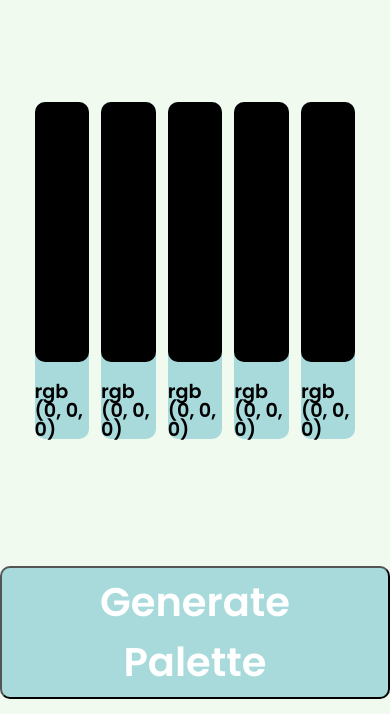
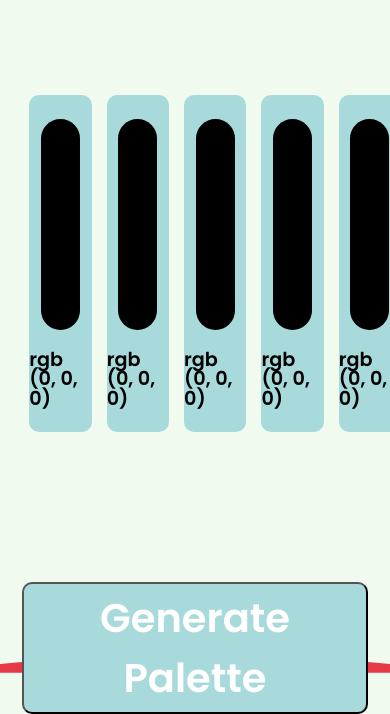
Before and after one commit to J-Wil21/colorPalette, a plain HTML site: page index.html in a window 390 px wide. Shown: the part 171-885 px from the top of the page. Drawn offline with Linux system fonts and the light colour scheme.

Commit message:
Modifying flexbox

```diff
--- a/index.html
+++ b/index.html
@@ -17,30 +17,33 @@
 
     <!-- <p>Color <span id="color"></span>copied to your clipboard</p> -->
     <h1> Random Palette Generator</h1>
-    <main class="flex-container">
+    <main >
+        <div class="flex-container">
+        <div id="box" class="color-Container ">
+            <div id="displayColor"></div>
+            <p id="colorNum"> rgb (0, 0, 0)</p>
+        </div>
+        <div id="box" class="color-Container ">
+            <div id="displayColor"></div>
+            <p id="colorNum"> rgb (0, 0, 0)</p>
+        </div>
+        <div id="box" class="color-Container ">
+            <div id="displayColor"></div>
+            <p id="colorNum"> rgb (0, 0, 0)</p>
+        </div>
+        <div id="box" class="color-Container ">
+            <div id="displayColor"></div>
+            <p id="colorNum"> rgb (0, 0, 0)</p>
+        </div>
         <div id="box" class="color-Container">
             <div id="displayColor"></div>
             <p id="colorNum"> rgb (0, 0, 0)</p>
         </div>
-        <div class="color-Container">
-            <div id="displayColor"></div>
-            <p id="colorNum"> rgb (0, 0, 0)</p>
-        </div>
-        <div class="color-Container">
-            <div id="displayColor"></div>
-            <p id="colorNum"> rgb (0, 0, 0)</p>
-        </div>
-        <div class="color-Container">
-            <div id="displayColor"></div>
-            <p id="colorNum"> rgb (0, 0, 0)</p>
-        </div>
-        <div class="color-Container">
-            <div id="displayColor"></div>
-            <p id="colorNum"> rgb (0, 0, 0)</p>
-        </div>
-
+    </div>
+    <div>
+        <button>Generate Palette</button>
+    </div>
     </main>
-    <button>Generate Palette</button>
     <svg class="wave-2" xmlns="http://www.w3.org/2000/svg" viewBox="0 0 1440 320"><path fill="#e63946" fill-opacity="1" d="M0,288L60,282.7C120,277,240,267,360,245.3C480,224,600,192,720,192C840,192,960,224,1080,245.3C1200,267,1320,277,1380,282.7L1440,288L1440,320L1380,320C1320,320,1200,320,1080,320C960,320,840,320,720,320C600,320,480,320,360,320C240,320,120,320,60,320L0,320Z"></path></svg>
     <script src="app.js"></script>
 </body>
--- a/style.css
+++ b/style.css
@@ -9,12 +9,12 @@ body {
     background-color: #f1faee;
 
 }
-.black{
+/* .black{
     position: absolute;
     z-index:5;
     top: 0;
     bottom: 0;
-}
+} */
 
 
 h1 {
@@ -38,13 +38,20 @@ h1 {
 }
 
 /* container styling */
-main {
-    width: 80vw;
-    height: 70vh;
+main{
+    display: flex;
+    flex-direction: column;
+    align-items: center;
+    row-gap: 0px;
+}
+.flex-container {
+    width: 85vw;
+    height: 73vh;
     display: flex;
     flex-direction: row;
     justify-content: center;
     align-items: center;
+    flex-wrap: wrap;
 }
 
 .color-Container {
@@ -110,3 +117,84 @@ button:active{
     transition: ease-in 0.01s;
     color: #fff;
 }
+
+@media screen and (max-width: 1200px) {
+    body {
+    }
+    h1 {
+        text-align: center;
+        font-size: 2.7em;
+        color: #f1faee;
+        margin-top: 50px;
+        font-family: 'Poppins', sans-serif;
+    }
+
+    .flex-container {
+        width: 85vw;
+        height: 73vh;
+        display: flex;
+        flex-direction: column;
+        justify-content: center;
+        align-items: center;
+
+    }
+
+
+.color-Container {
+    width: 16vw;
+    height: 40vh;
+    margin-right: 15px;
+    margin-bottom: 20px;
+    flex-direction: column;
+    transition: ease-in 0.3s;
+}
+
+.color-Container:hover {
+    box-shadow: #1d3557 0 0 50px 7px;
+    width: 17vw;
+    height: 41vh;
+    background-color: #94bcbd;
+}
+
+.color-Container:nth-child(5) {
+    margin-right: 0px;
+}
+
+#displayColor {
+    width: 10vw;
+    height: 25vh;
+    border-radius: 50px;
+}
+
+#colorNum {
+    font-size: 1.2em;
+    font-weight: 600;
+}
+
+/*Bottom section*/
+
+button {
+    padding: 1.2% 7%;
+    border-radius: 10px;
+    background-color: #a8dadc;
+    color: #fff;
+    font-size: 40px;
+    font-weight: 600;
+    transition: ease-in 0.2s;
+}
+
+button:hover {
+    padding: 1.4% 7.2%;
+    box-shadow: #1d3557 0 0 15px 3px;
+    transition: ease-in 0.3s;
+    background-color: #94bcbd;
+    border: #000 2px solid;
+
+}
+button:active{
+    background-color: #2c5670;
+    border: #000 2px solid;
+    transition: ease-in 0.01s;
+    color: #fff;
+}
+}
```
